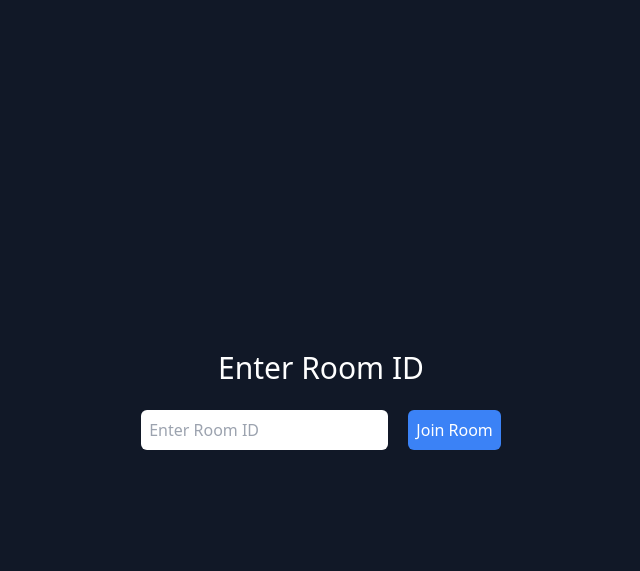
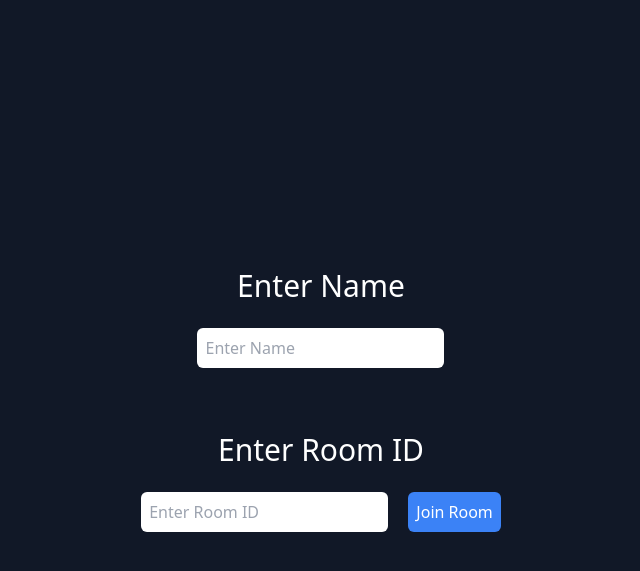
Before and after one commit to yash-gorasia/chess-game, a Node server app: page / in a window 1280 px wide. Shown: the top 571 px of the page, without its empty margins (319-959 px from the left). Run offline with Node 20, Linux system fonts and the light colour scheme; some libraries are stand-ins or nearby versions.

Commit message:
added a feature to show the username

```diff
--- a/index.js
+++ b/index.js
@@ -17,10 +17,12 @@ app.get('/', (req, res) => {
 
 app.get('/home', (req, res) => {
     const roomId = req.query.roomId;
+    const name = req.query.name;
+
     if (!roomId) {
         return res.redirect('/');
     }
-    res.render('home', { roomId });
+    res.render('home', { roomId, name });
 });
 
 const server = http.createServer(app);
--- a/views/home.ejs
+++ b/views/home.ejs
@@ -64,7 +64,8 @@
 
 <body>
     <main class="w-full h-screen flex flex-col items-center justify-center gap-12 bg-zinc-900">
-        <div class="name text-white text-4xl flex items-center justify-center">
+        <div class="name text-white text-4xl"></div>
+        <div class="player-color text-white text-4xl flex items-center justify-center">
 
         </div>
         <div class=" flex items-center justify-center">
--- a/views/room.ejs
+++ b/views/room.ejs
@@ -8,6 +8,8 @@
 
 <body class="bg-gray-900 text-white flex items-center justify-center h-screen">
     <div class="text-center">
+        <h1 class="text-3xl mb-6">Enter Name</h1>
+        <input id="nameInput" type="text" class="p-2 rounded-md text-black mb-16" placeholder="Enter Name" />
         <h1 class="text-3xl mb-6">Enter Room ID</h1>
         <input id="roomIdInput" type="text" class="p-2 rounded-md text-black" placeholder="Enter Room ID" />
         <button id="joinRoomBtn" class="ml-4 p-2 bg-blue-500 rounded-md">Join Room</button>
@@ -16,11 +18,12 @@
     <script>
         document.getElementById('joinRoomBtn').addEventListener('click', function () {
             const roomId = document.getElementById('roomIdInput').value.trim();
-            if (roomId) {
+            const name = document.getElementById('nameInput').value.trim();
+            if (roomId && name) {
                 // Redirect to home.ejs with roomId as query parameter
-                window.location.href = `/home?roomId=${roomId}`;
+                window.location.href = `/home?roomId=${roomId}&name=${name}`;
             } else {
-                alert('Room ID cannot be empty.');
+                alert('Please enter a valid room ID and name');
             }
         });
     </script>
```
Also changed, not shown: public/home.js (+13 -2 lines).
